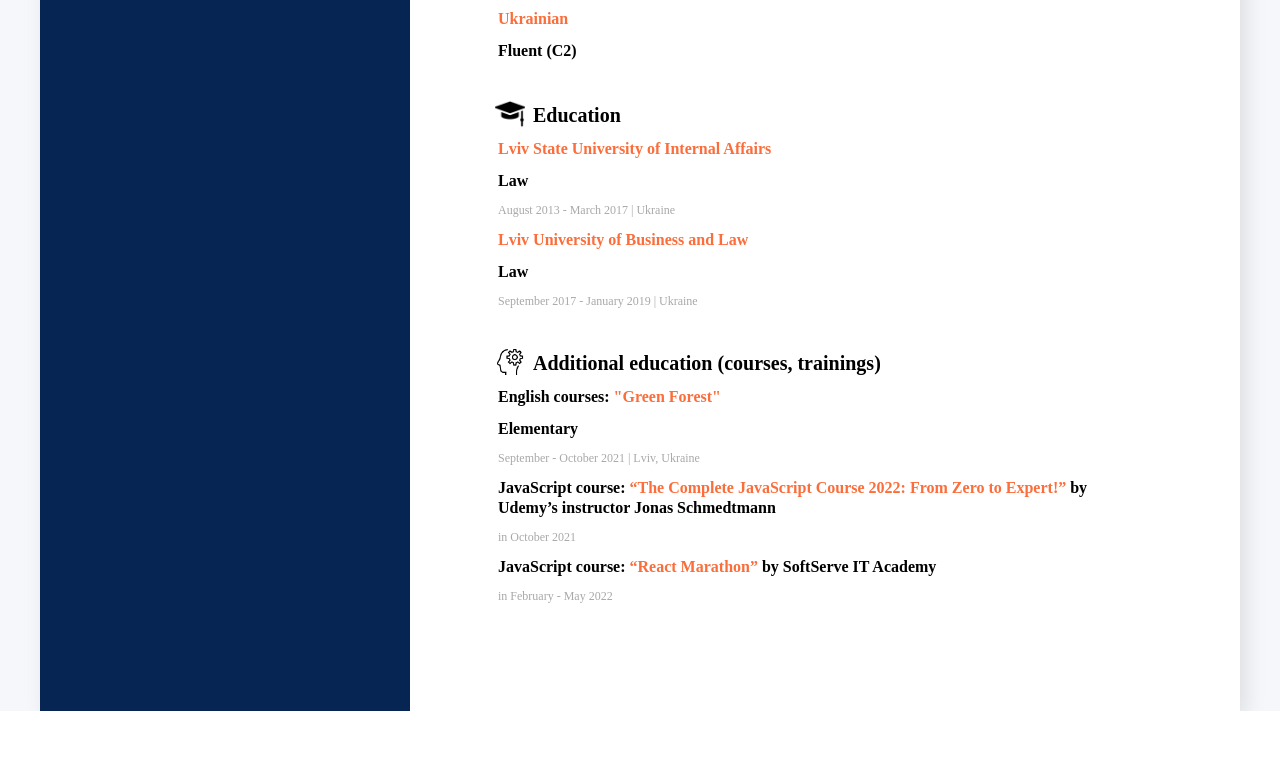
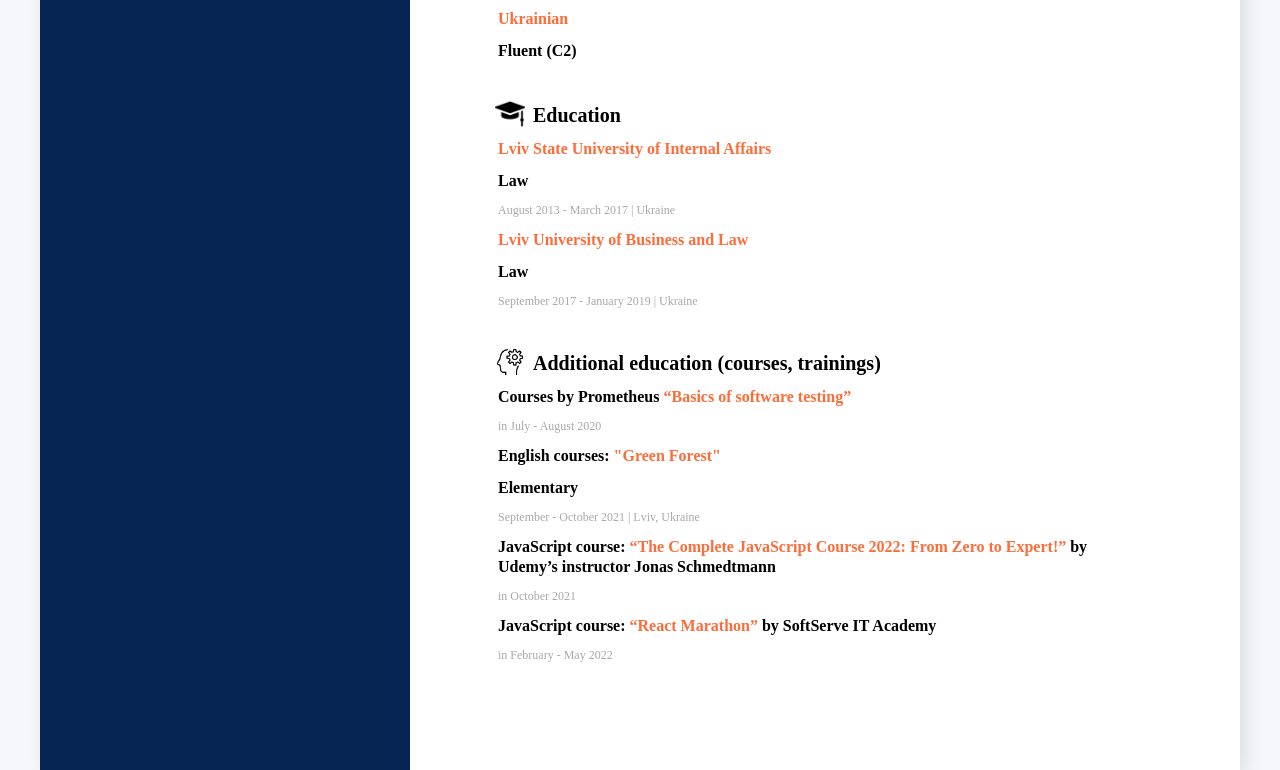
Before and after one commit to Mykhailo-Zhuk/My-CV, a plain HTML site: page index.html in a window 1280 px wide. Shown: the part 1438-2208 px from the top of the page. Before the commit the page ends 2149 px from the top, so only its background shows below. Drawn offline with Linux system fonts and the light colour scheme.

Commit message:
added new data

```diff
--- a/index.html
+++ b/index.html
@@ -248,17 +248,30 @@
                 id="additional-education-icon"
               />
               <h2>Additional education (courses, trainings)</h2>
+              <div class="education-item">
+                <h3>Courses by Prometheus<span> “Basics of software testing” </span></h3>
+                <h5>in July - August 2020</h5>
+              </div>
+              <div class="education-item">
                 <h3>English courses:<span> "Green Forest" </span></h3>
                 <h3>Elementary</h3>
                 <h5>September - October 2021 | Lviv, Ukraine</h5>
+              </div>
+              <div class="education-item">
                 <h3>
                   JavaScript course:
-                <span> “The Complete JavaScript Course 2022: From Zero to Expert!” </span>by Udemy’s
-                instructor Jonas Schmedtmann
+                  <span> “The Complete JavaScript Course 2022: From Zero to Expert!” </span>by
+                  Udemy’s instructor Jonas Schmedtmann
                 </h3>
                 <h5>in October 2021</h5>
+              </div>
+              <div class="education-item">
                 <h3>JavaScript course:<span> “React Marathon” </span>by SoftServe IT Academy</h3>
                 <h5>in February - May 2022</h5>
+              </div>
+
+              <!-- 1. “Basics of software testing”
+ -->
             </div>
           </main>
         </div>
--- a/style.css
+++ b/style.css
@@ -214,7 +214,7 @@
 }
 .police > h3,
 .education > h3,
-.add-education > h3,
+.education-item > h3,
 .language > h3 {
   font-style: normal;
   font-weight: bold;
@@ -228,7 +228,7 @@
 }
 .police > h5,
 .education > h5,
-.add-education > h5 {
+.education-item > h5 {
   font-style: normal;
   font-weight: normal;
   font-size: 12px;
@@ -292,13 +292,13 @@
 .education > h5,
 .education > h3,
 .add-education > h2,
-.add-education > h5,
-.add-education > h3,
+.education-item > h5,
+.education-item > h3,
 .language > h3 {
   margin-top: 12px;
 }
 .education > h3 span,
-.add-education > h3 span,
+.education-item > h3 span,
 .language > h3 span {
   color: #fb6d3a;
 }
@@ -344,7 +344,7 @@
     margin-top: 30px;
   }
   .education,
-  .add-education,
+  .education-item,
   .language,
   .work-experience,
   .project {
```
Lines whose indentation alone changed are shown as unchanged.
